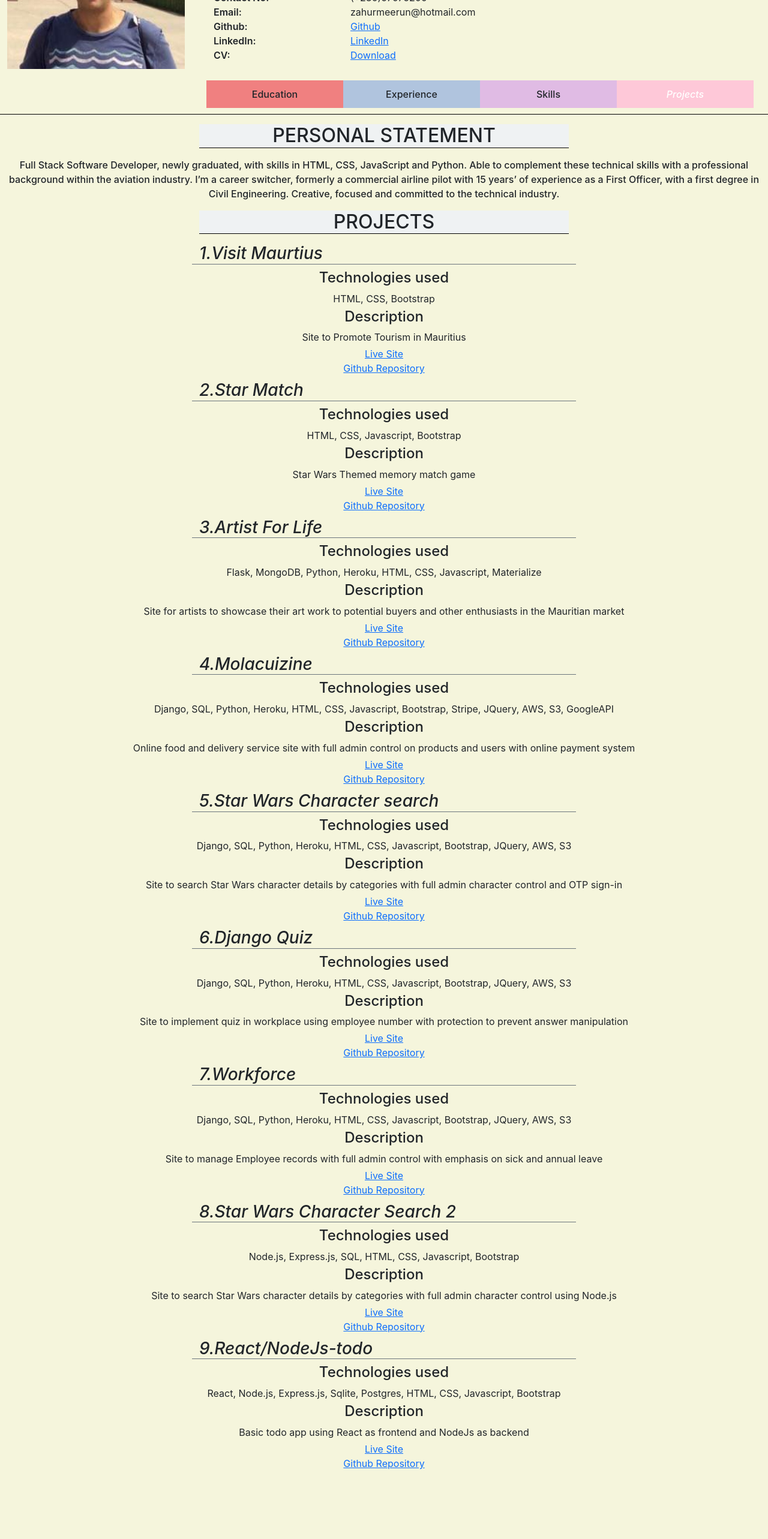
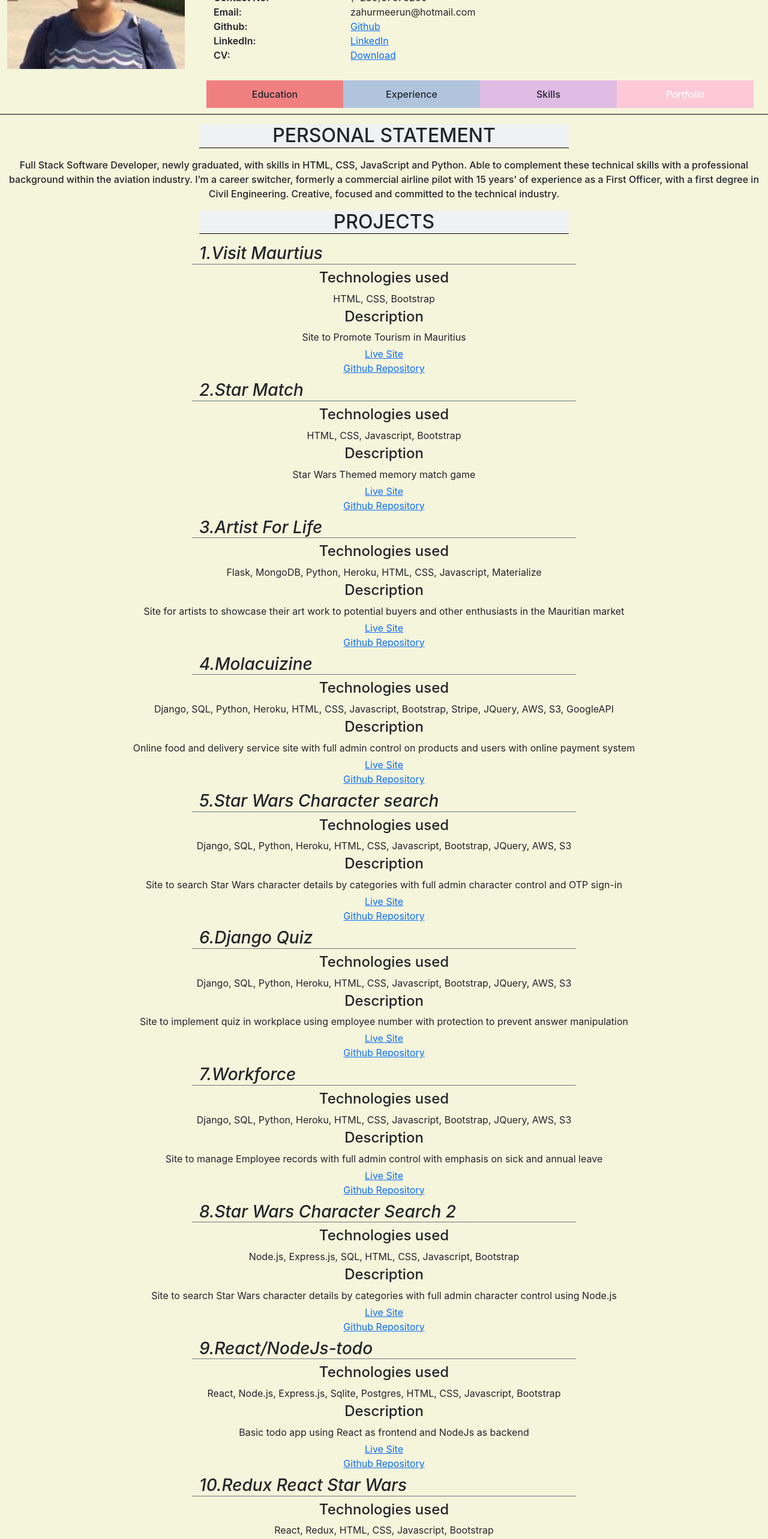
Before and after one commit to zahur76/react_cv, a React (Create React App) app: page /projects in a window 1280 px wide. Shown: the part 200-2766 px from the top of the page at 60% size. Before the commit the page ends 2676 px from the top, so only its background shows below. Built offline with nearby package versions, Linux system fonts and the light colour scheme.

Commit message:
Update portfolio in CV

```diff
--- a/src/components/Home/Home.js
+++ b/src/components/Home/Home.js
@@ -77,7 +77,7 @@ class Home extends React.Component {
                                     <Col xs={3}><a href="/education" id={this.setActiveEdu()} className="link-1 btn text-center">Education</a></Col>
                                     <Col xs={3}><a href="/experience" id={this.setActiveExp()} className="link-2 btn text-center">Experience</a></Col>
                                     <Col xs={3}><a href="/skills" id={this.setActiveSkills()} className="link-3 btn text-center">Skills</a></Col>
-                                    <Col xs={3}><a href="/projects" id={this.setActiveProjects()} className="link-4 btn text-center">Projects</a></Col>
+                                    <Col xs={3}><a href="/projects" id={this.setActiveProjects()} className="link-4 btn text-center">Portfolio</a></Col>
                                 </Row>
                             </Col>
                         </Row>
--- a/src/components/Projects/Projects.js
+++ b/src/components/Projects/Projects.js
@@ -77,6 +77,14 @@ let projectHistory = [
         site: 'https://react-node-todo-zahur.herokuapp.com/',
         github: 'https://github.com/zahur76/react-node-api'
     },
+    {
+        number: 10,
+        name: 'Redux React Star Wars',
+        technologies: 'React, Redux, HTML, CSS, Javascript, Bootstrap',
+        description: 'Star Wars Character Search site making use of Redux to manage application state',
+        site: 'https://clever-albattani-e81087.netlify.app/',
+        github: 'https://github.com/zahur76/redux-react-example'
+    },
 ]
 
 class Projects extends React.Component {
```
